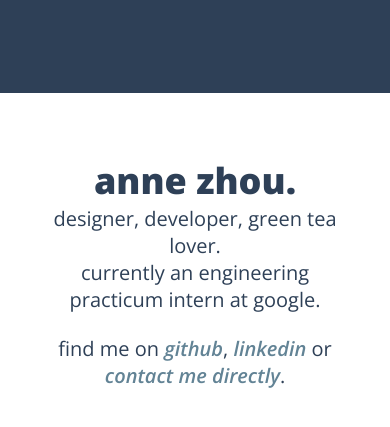
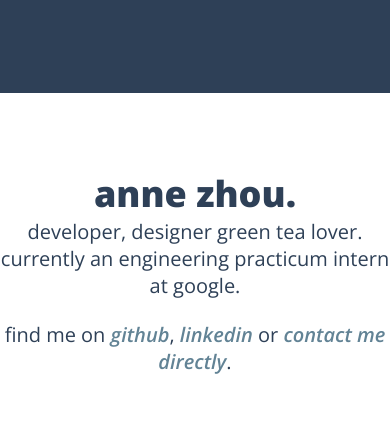
Before and after one commit to annezhou/annezhou.github.io, a plain HTML site: page index.html in a window 390 px wide. Shown: the part 513-940 px from the top of the page. Drawn offline with nearby package versions, Linux system fonts and the light colour scheme.

Commit message:
center alignment fix

```diff
--- a/assets/css/sass/index.scss
+++ b/assets/css/sass/index.scss
@@ -142,7 +142,9 @@
   }
 
   #right {
+    padding: 0px;
     position: absolute;
+    width: 100%;
     top: calc(60% + 120px);
     flex: 1 0 auto;
     align-items: center;
@@ -150,10 +152,11 @@
     height: calc(40% - 20px);
 
     .info {
+      align-items: center;
+      text-align: center;
       position: relative;
       margin-top: 50px;
       max-height: 100%;
-      width: auto;
       padding-bottom: 50px;
     }
   }
--- a/index.html
+++ b/index.html
@@ -11,7 +11,7 @@
     <div id="right">
       <div class="info">
         <h1 id="name">anne zhou.</h1>
-        <p id="desc">designer, developer, green tea lover.<br>currently an engineering practicum intern at google.</p><br>
+        <p id="desc">developer, designer green tea lover.<br>currently an engineering practicum intern at google.</p><br>
         <p>find me on <a href="http://github.com/annezhou">github</a>, <a href="https://www.linkedin.com/in/anne-zhou-488759101">linkedin</a> or <a href="mailto:annezhou@caltech.edu">contact me directly</a>.</p>
       <!-- <div class="button"><a href="#" target="_blank">resume</a></div> -->
       </div>
```
Also changed, not shown: assets/css/index.css, 1 other file.
